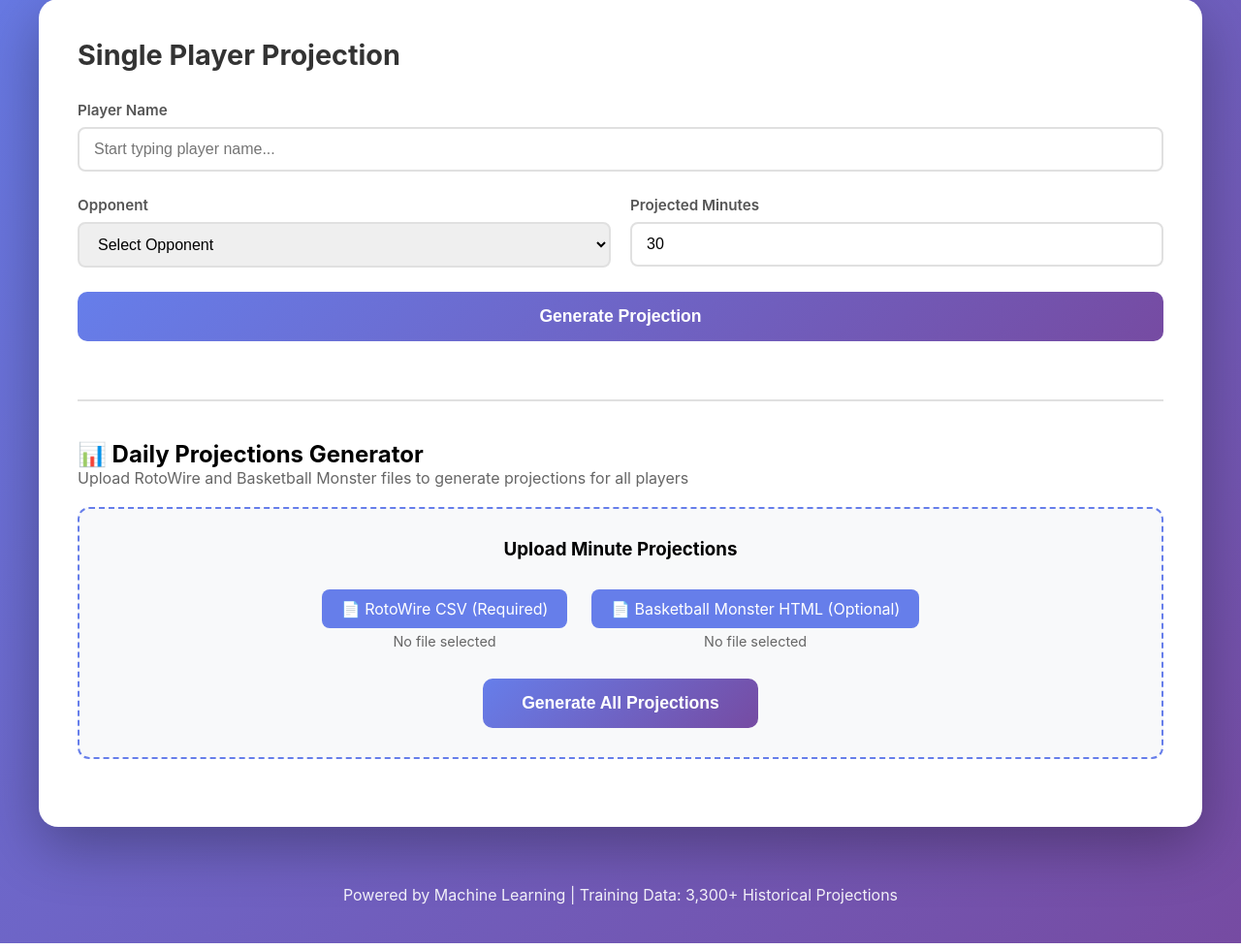
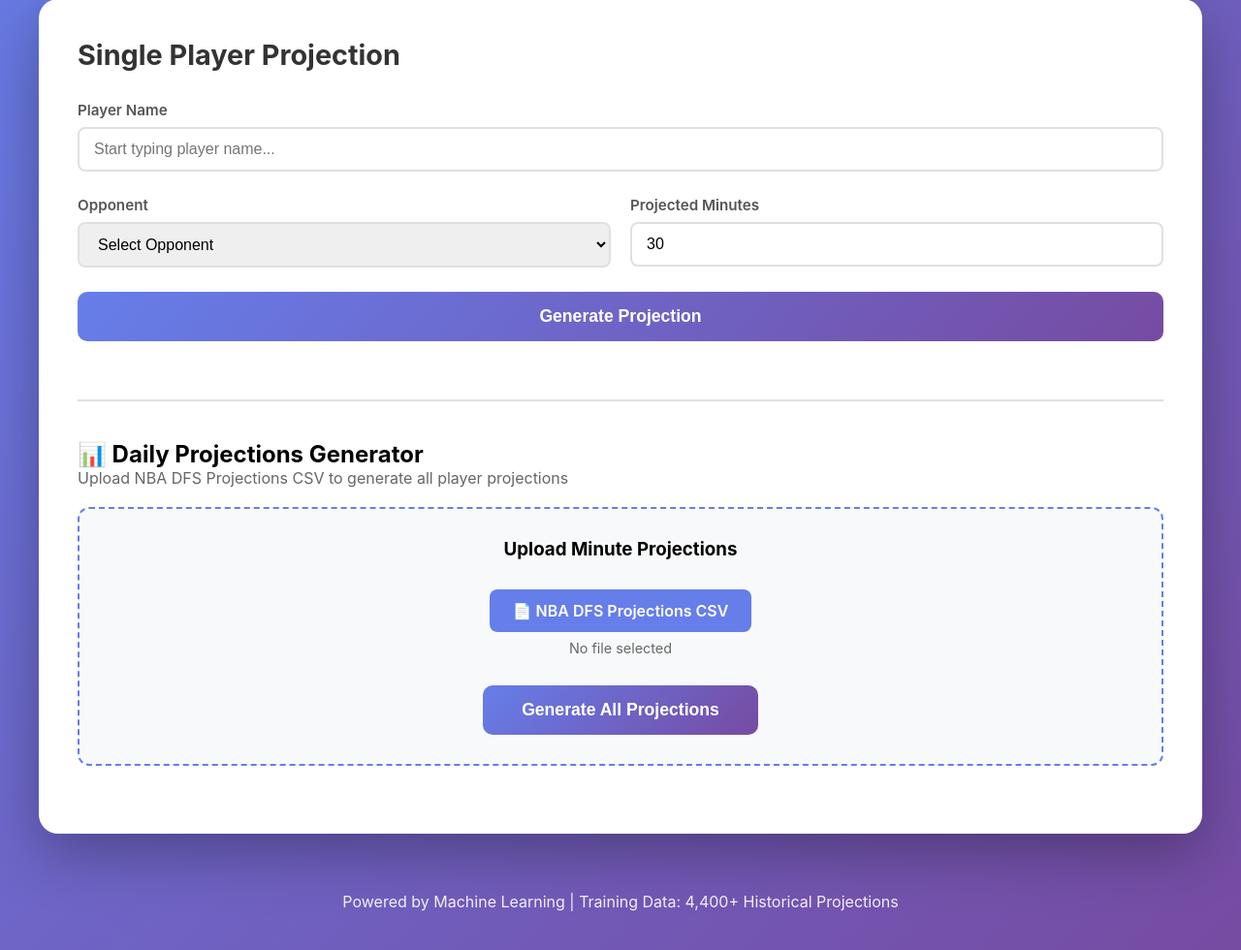
Before and after one commit to satchelscode/etr-projections, a Flask app: page / in a window 1280 px wide. Shown: the part 234-1214 px from the top of the page at 97% size. Run offline with Flask 3, Linux system fonts and the light colour scheme; parts of the project's set-up code (start-up, migrations or seed data) failed here and were passed over.

Commit message:
Update index.html

```diff
--- a/templates/index.html
+++ b/templates/index.html
@@ -1,4 +1,3 @@
-
 <!DOCTYPE html>
 <html lang="en">
 <head>
@@ -26,22 +25,24 @@
         }
         .file-input-wrapper label {
             display: inline-block;
-            padding: 10px 20px;
+            padding: 12px 24px;
             background: #667eea;
             color: white;
             border-radius: 8px;
             cursor: pointer;
             transition: all 0.3s;
+            font-weight: 600;
         }
         .file-input-wrapper label:hover {
             background: #5568d3;
+            transform: translateY(-2px);
         }
         .file-input-wrapper input[type="file"] {
             display: none;
         }
         .file-name {
             display: block;
-            margin-top: 5px;
+            margin-top: 8px;
             font-size: 0.9em;
             color: #666;
         }
@@ -203,25 +204,17 @@
             <!-- Daily Projections Section -->
             <div class="daily-section">
                 <h2>📊 Daily Projections Generator</h2>
-                <p style="color: #666; margin-bottom: 20px;">Upload RotoWire and Basketball Monster files to generate projections for all players</p>
+                <p style="color: #666; margin-bottom: 20px;">Upload NBA DFS Projections CSV to generate all player projections</p>
 
                 <div class="upload-area">
                     <h3 style="margin-bottom: 20px;">Upload Minute Projections</h3>
 
                     <div class="file-input-wrapper">
-                        <label for="rotowireFile">
-                            📄 RotoWire CSV (Required)
+                        <label for="dfsFile">
+                            📄 NBA DFS Projections CSV
                         </label>
-                        <input type="file" id="rotowireFile" accept=".csv">
-                        <span class="file-name" id="rotowireFileName">No file selected</span>
-                    </div>
-
-                    <div class="file-input-wrapper">
-                        <label for="basketballMonsterFile">
-                            📄 Basketball Monster HTML (Optional)
-                        </label>
-                        <input type="file" id="basketballMonsterFile" accept=".html">
-                        <span class="file-name" id="basketballMonsterFileName">No file selected</span>
+                        <input type="file" id="dfsFile" accept=".csv">
+                        <span class="file-name" id="dfsFileName">No file selected</span>
                     </div>
 
                     <br><br>
@@ -276,7 +269,7 @@
         </div>
 
         <footer>
-            <p>Powered by Machine Learning | Training Data: 3,300+ Historical Projections</p>
+            <p>Powered by Machine Learning | Training Data: 4,400+ Historical Projections</p>
         </footer>
     </div>
 
```
